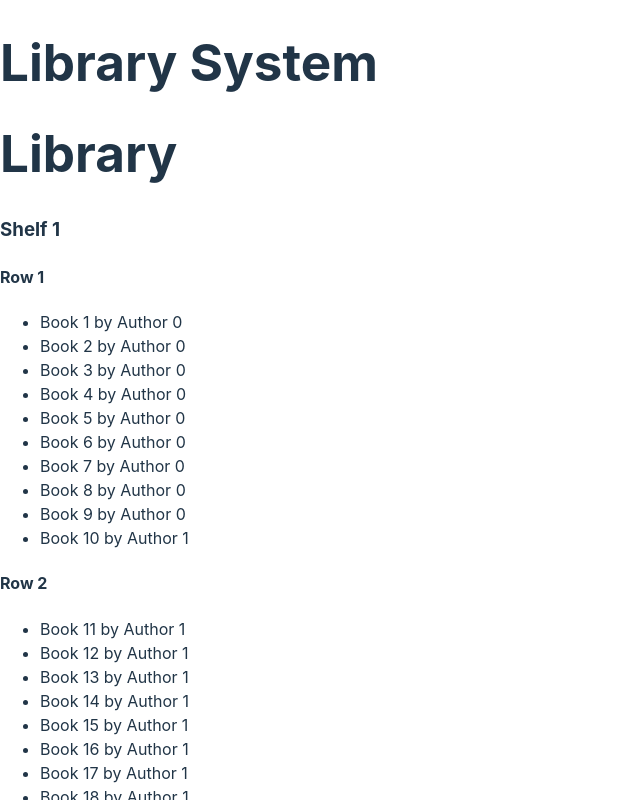
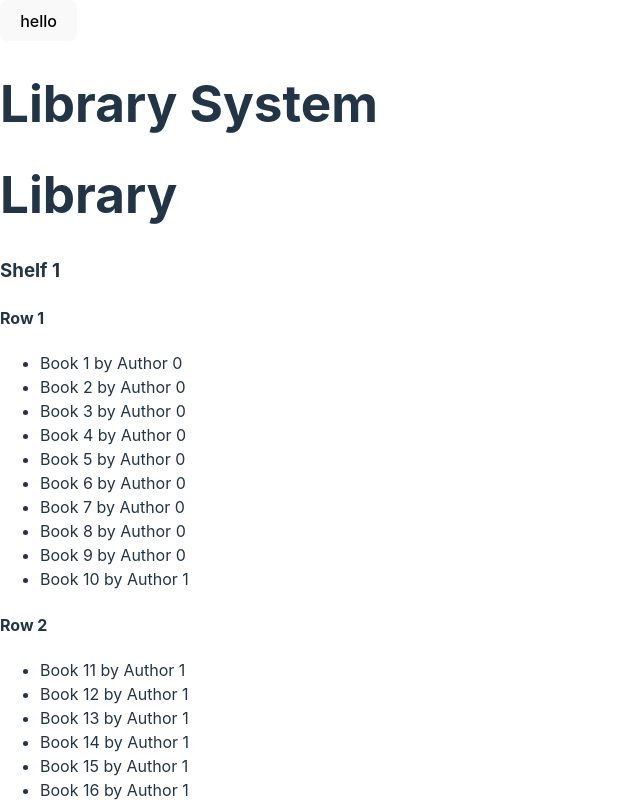
Before and after one commit to Buterbrod-iku/libraryLearning, a React (Vite) app in the folder libraryContext/: page / in a window 1280 px wide. Shown: the top 800 px of the page, without its empty margins (0-640 px from the left). Built offline with nearby package versions, Linux system fonts and the light colour scheme.

Commit message:
feat: fix re-render | context

```diff
--- a/libraryContext/src/App.tsx
+++ b/libraryContext/src/App.tsx
@@ -3,11 +3,13 @@ import Library from "./components/Library/Library.tsx";
 import Librarian from "./components/Librarian/Librarian.tsx";
 import Visitor from "./components/Visitor/Visitor.tsx";
 import VisitorBookList from "./components/VisitorBookList/VisitorBookList.tsx";
+import TestRender from "./components/TestRender/TestRender.tsx";
 
 const App = () => {
     return (
         <LibraryProvider>
             <div>
+                <TestRender />
                 <h1>Library System</h1>
                 <Library />
                 <hr/>
--- a/libraryContext/src/components/Librarian/Librarian.tsx
+++ b/libraryContext/src/components/Librarian/Librarian.tsx
@@ -5,7 +5,7 @@ import {useContext} from "react";
 const Librarian = () => {
     const { issuedBooks, unplacedBooks } = useContext(LibraryContext);
 
-    console.log("Librarian");
+    console.log('Librarian')
 
     return (
         <div>
--- a/libraryContext/src/components/Library/Library.tsx
+++ b/libraryContext/src/components/Library/Library.tsx
@@ -1,4 +1,4 @@
-import {LibraryContext} from "../LibraryProvider/LibraryProvider.tsx";
+import {libraryActions, LibraryContext} from "../LibraryProvider/LibraryProvider.tsx";
 import {useContext, useEffect} from "react";
 
 
@@ -6,12 +6,10 @@ const Library = () => {
     const {
         books,
         shelves,
-        setShelves,
         unplacedBooks,
-        setUnplacedBooks
     } = useContext(LibraryContext);
 
-    console.log("Library");
+    console.log('Library')
 
     useEffect(() => {
         const newShelves = [...shelves];
@@ -26,8 +24,8 @@ const Library = () => {
             }
         }
 
-        setShelves(newShelves);
-        setUnplacedBooks(remainingBooks);
+        libraryActions.setShelves(newShelves);
+        libraryActions.setUnplacedBooks(remainingBooks);
     }, [books]);
 
     return (
--- a/libraryContext/src/components/LibraryProvider/Interface/ILibraryContext.ts
+++ b/libraryContext/src/components/LibraryProvider/Interface/ILibraryContext.ts
@@ -10,6 +10,9 @@ export interface ILibraryContext {
     shelves: IBook[][][];
     issuedBooks: IIssuedBooks[];
     unplacedBooks: IBook[];
+}
+
+export interface ILibraryActions {
     setShelves: any;
     setIssuedBooks: any;
     setUnplacedBooks: any;
--- a/libraryContext/src/components/LibraryProvider/LibraryProvider.tsx
+++ b/libraryContext/src/components/LibraryProvider/LibraryProvider.tsx
@@ -1,8 +1,10 @@
 import { createContext, useState } from 'react';
 import {generateBooks, IBook} from "../../Helper/generateBooks.ts";
-import {ILibraryContext} from "./Interface/ILibraryContext.ts";
+import {ILibraryActions, ILibraryContext} from "./Interface/ILibraryContext.ts";
 
 export const LibraryContext = createContext<ILibraryContext>({});
+
+export let libraryActions: ILibraryActions
 
 export const LibraryProvider = ({ children }) => {
     const [books] = useState<IBook[]>(generateBooks());
@@ -15,14 +17,19 @@ export const LibraryProvider = ({ children }) => {
         shelves,
         issuedBooks,
         unplacedBooks,
-        setShelves,
-        setIssuedBooks,
-        setUnplacedBooks,
     };
 
-    console.log('shelves',shelves)
-    console.log('issuedBooks',issuedBooks)
-    console.log('unplacedBooks',unplacedBooks)
+    libraryActions = {
+        setShelves: (newShelves: any) => {
+            setShelves(newShelves)
+        },
+        setIssuedBooks: (newIssuedBooks: any) => {
+            setIssuedBooks(newIssuedBooks)
+        },
+        setUnplacedBooks: (newUnplacedBooks: any) => {
+            setUnplacedBooks(newUnplacedBooks)
+        }
+    }
 
     return <LibraryContext.Provider value={value}>{children}</LibraryContext.Provider>;
 };
--- /dev/null
+++ b/libraryContext/src/components/TestRender/TestRender.tsx
@@ -0,0 +1,21 @@
+import {libraryActions} from "../LibraryProvider/LibraryProvider.tsx";
+
+
+const TestRender = () => {
+    console.log("TestRender");
+
+    const setTestRender = (e) => {
+        e.preventDefault()
+        libraryActions.setShelves([])
+        libraryActions.setIssuedBooks([])
+        libraryActions.setUnplacedBooks([])
+    }
+
+    return (
+        <div>
+            <button onClick={setTestRender}>hello</button>
+        </div>
+    );
+};
+
+export default TestRender;
--- a/libraryContext/src/components/Visitor/Visitor.tsx
+++ b/libraryContext/src/components/Visitor/Visitor.tsx
@@ -1,5 +1,5 @@
 import {useContext, useState} from 'react';
-import {LibraryContext} from "../LibraryProvider/LibraryProvider.tsx";
+import {libraryActions, LibraryContext} from "../LibraryProvider/LibraryProvider.tsx";
 import { IBook } from '../../Helper/generateBooks.ts';
 
 interface IVisitor {
@@ -7,15 +7,15 @@ interface IVisitor {
 }
 
 const Visitor = ({name}: IVisitor) => {
-    const {shelves, issuedBooks, setIssuedBooks} = useContext(LibraryContext);
-    const [selectedBooks, setSelectedBooks] = useState([]);
+    const {shelves, issuedBooks} = useContext(LibraryContext);
+    const [selectedBooks, setSelectedBooks] = useState<IBook[]>([]);
 
-    console.log("Visitor");
+    console.log('Visitor')
 
     const handleSelectBook = (book: IBook) => {
         if (selectedBooks.length < 7 && !issuedBooks.some(b => b.book.id === book.id)) {
             setSelectedBooks([...selectedBooks, book]);
-            setIssuedBooks([...issuedBooks, { book, visitor: name }]);
+            libraryActions.setIssuedBooks([...issuedBooks, { book, visitor: name }]);
         }
     };
 
```
